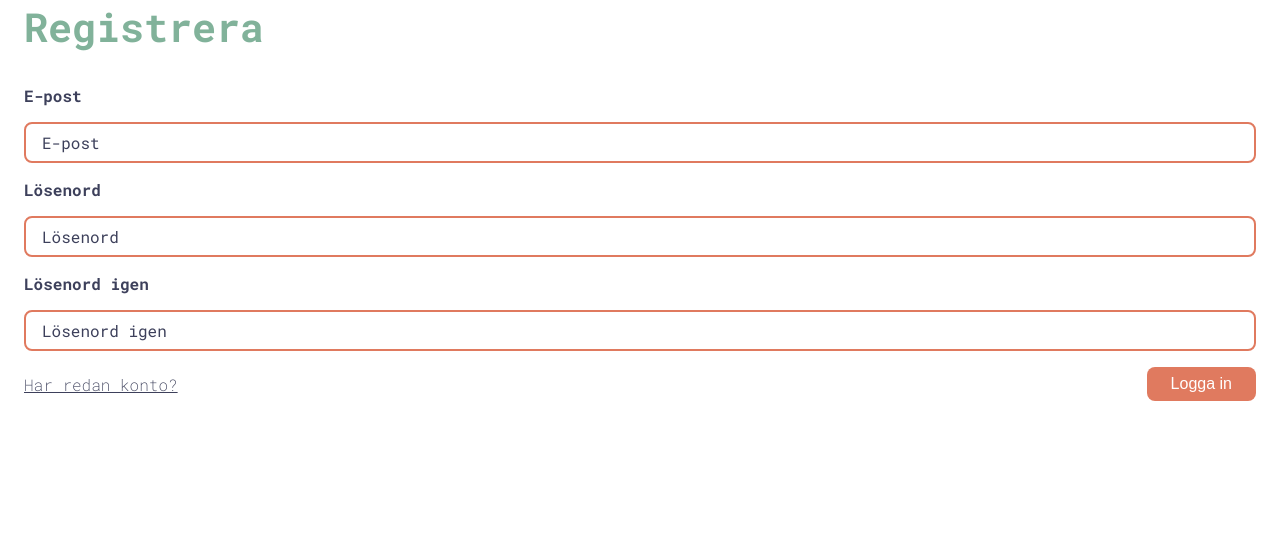
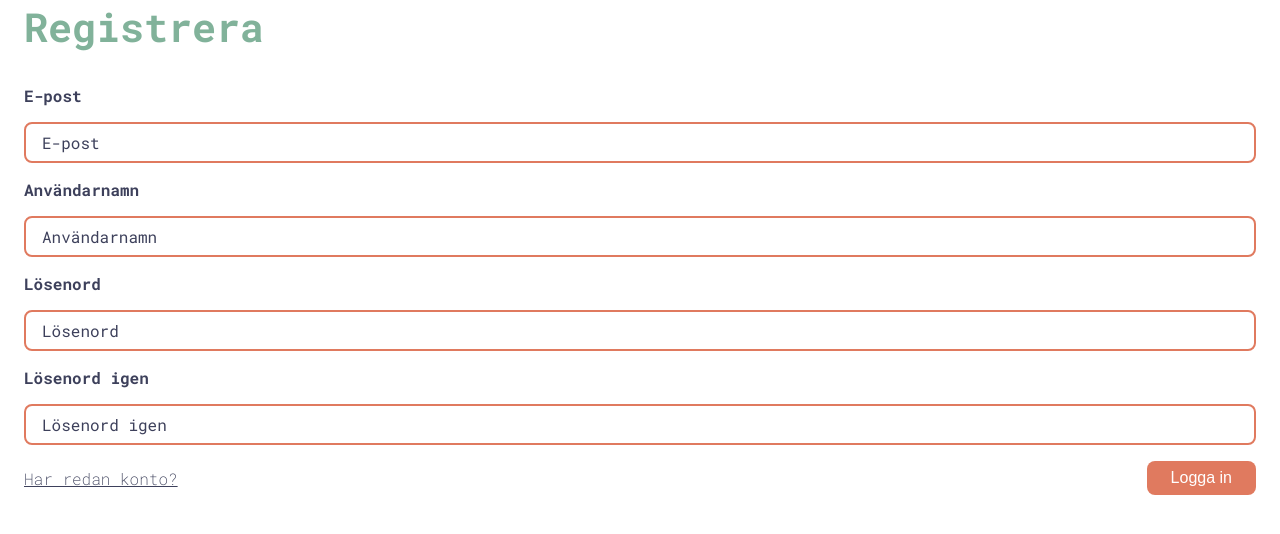
Before and after one commit to JosefForkman/Receptboken, a PHP site: page /Registrera.php in a window 1280 px wide. Shown: the part 101-635 px from the top of the page. Run offline with PHP 8.4, Linux system fonts and the light colour scheme; style sheets or scripts are compiled from the project's sources.

Commit message:
update regestrera.php

```diff
--- a/Registrera.php
+++ b/Registrera.php
@@ -14,6 +14,8 @@
             <form action="" method="post">
                 <label for="email" class="text-Independence">E-post</label>
                 <input type="email" class="text-Independence" name="" id="email" placeholder="E-post">
+                <label for="name" class="text-Independence">Användarnamn</label>
+                <input type="text" class="text-Independence" name="" id="name" placeholder="Användarnamn">
                 <label for="password" class="text-Independence">Lösenord</label>
                 <input type="password" class="text-Independence" name="" id="password" placeholder="Lösenord">
                 <label for="passwordRepeat" class="text-Independence">Lösenord igen</label>
--- a/scss/layout/_form.scss
+++ b/scss/layout/_form.scss
@@ -39,7 +39,7 @@ input[type="checkbox"] {
     }
 }
 
-input[type="password"], input[type="email"] {
+input[type="password"], input[type="email"], input[type="text"] {
     font-family: 'Roboto Mono', monospace;
     font-size: 1rem;
     border: 2px solid var(--Terra-Cotta);
```
